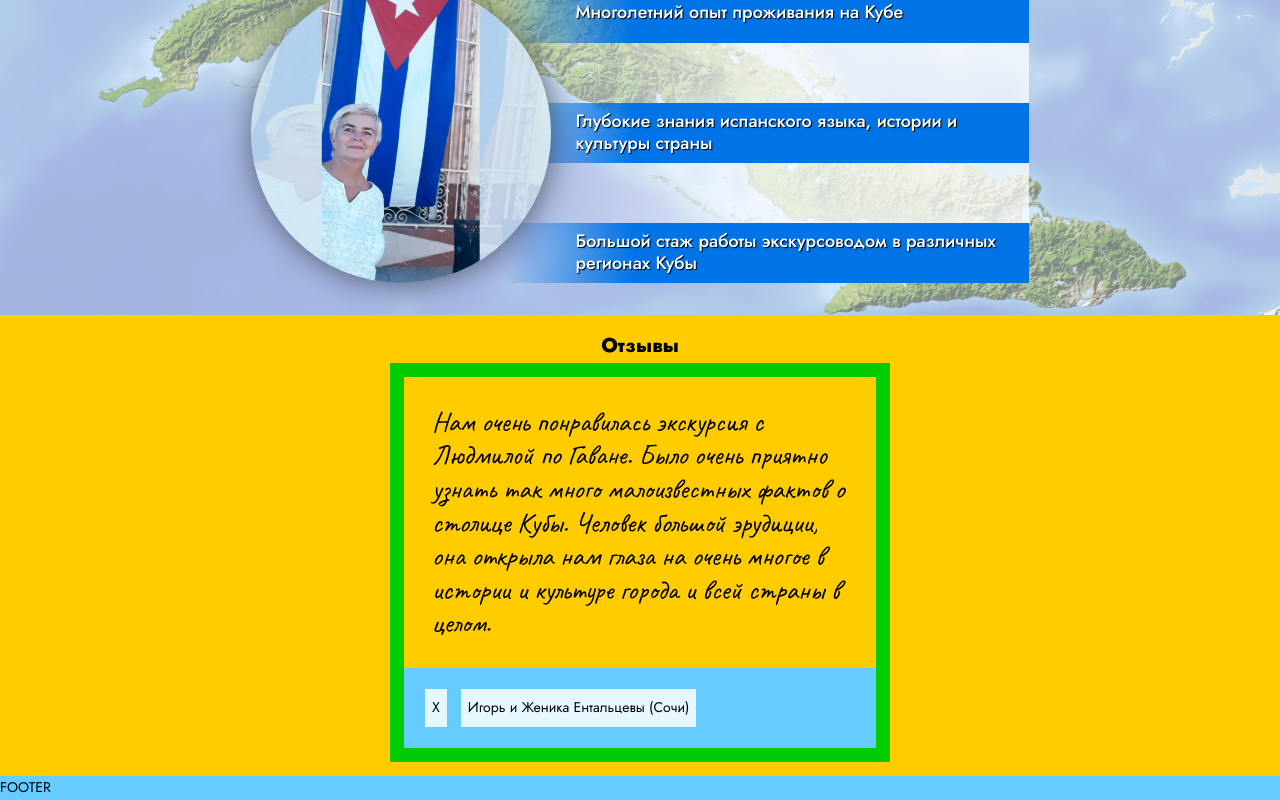
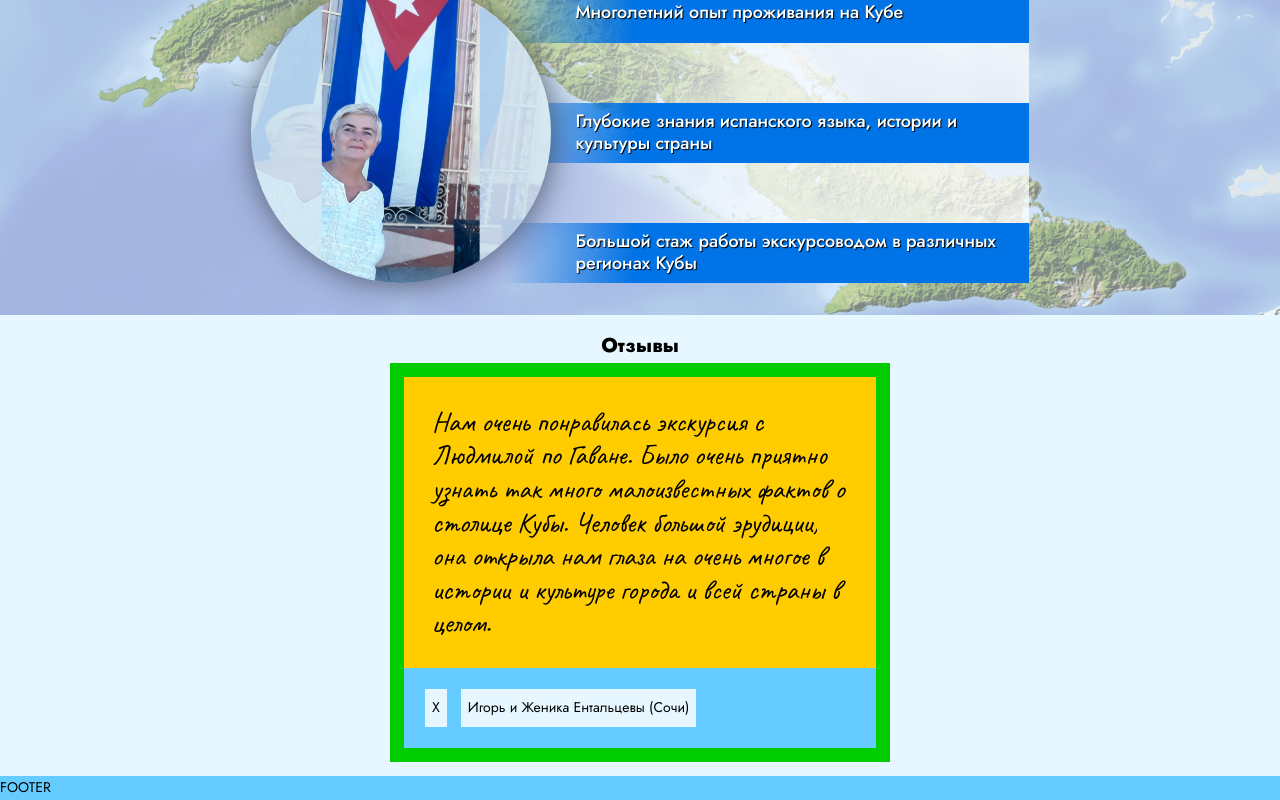
Before and after one commit to igoryen/zenkova, a React (Create React App) app: page / in a window 1280 px wide. Shown: the part 285-1085 px from the top of the page. Built offline with nearby package versions, Linux system fonts and the light colour scheme.

Commit message:
Removed color from Testimonal section

```diff
--- a/src/styles/components/testimonial.scss
+++ b/src/styles/components/testimonial.scss
@@ -1,6 +1,6 @@
 .testimonial {
     &__group {
-        background-color: $color1;
+        // background-color: $color1; // debug
         padding: 1em;
     }
     &__element {
```
